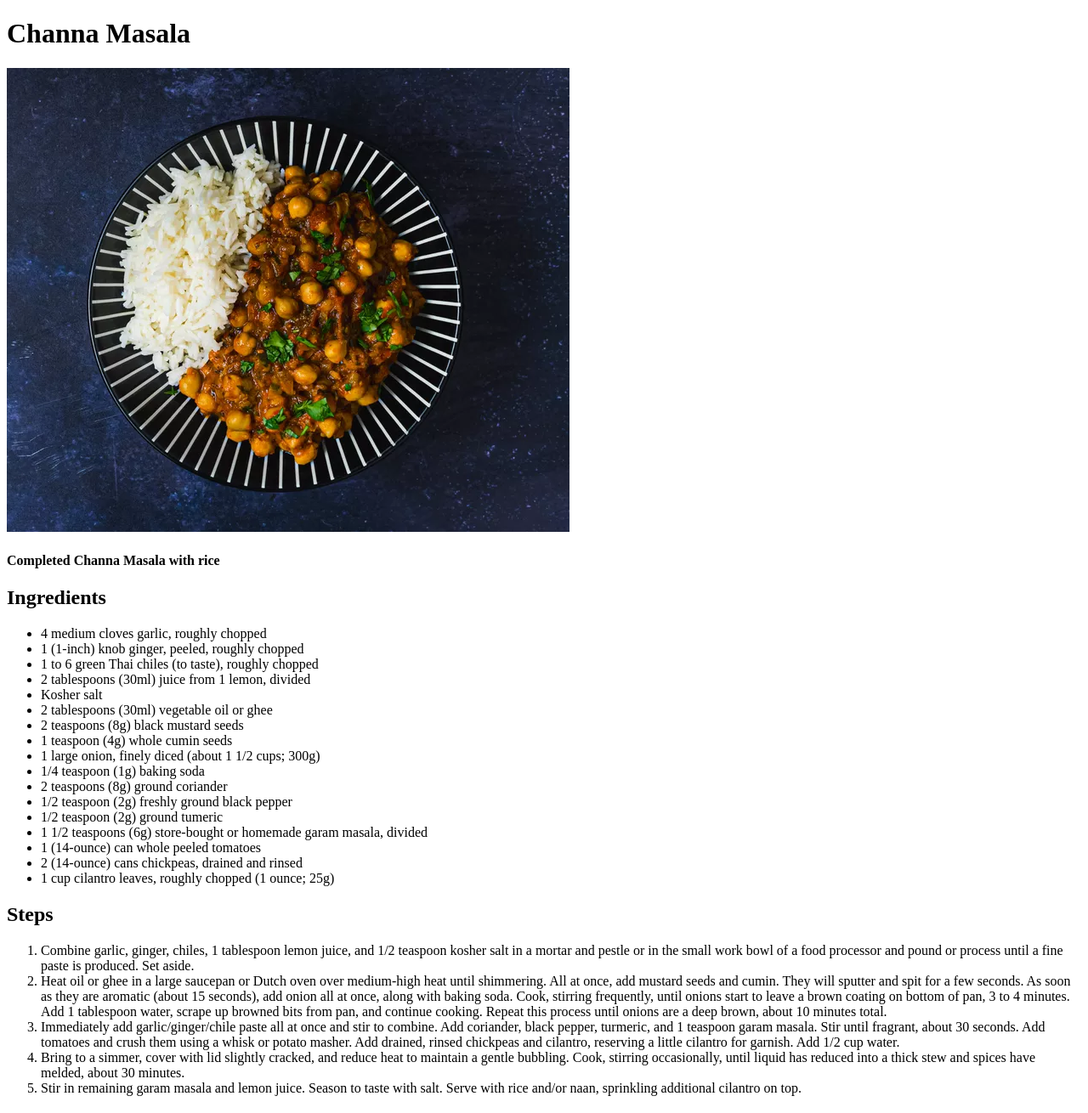
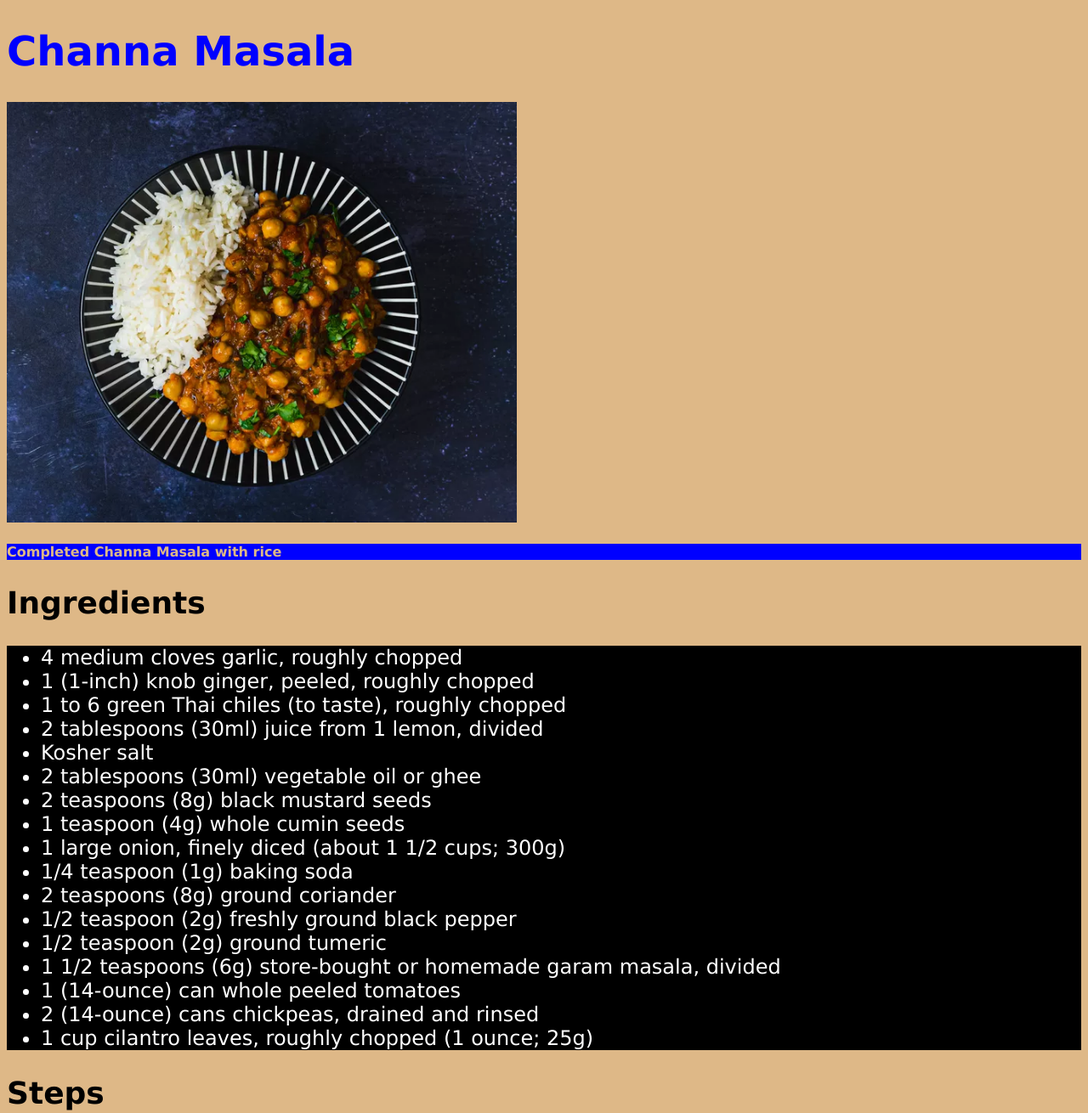
Before and after one commit to tyleroren/odin-recipes, a plain HTML site: page recipes/channamasala.html in a window 1280 px wide. Shown: the top 1310 px of the page at 85% size. Drawn offline with Linux system fonts and the light colour scheme.

Commit message:
Add style.css and classes

```diff
--- a/recipes/channamasala.html
+++ b/recipes/channamasala.html
@@ -5,14 +5,15 @@
     <meta http-equiv="X-UA-Compatible" content="IE=edge">
     <meta name="viewport" content="width=device-width, initial-scale=1.0">
     <title>Odin Recipes - Channa Masala</title>
+    <link rel="stylesheet" href="../style.css">
 </head>
 <body>
-    <h1>Channa Masala</h1>
+    <h1 class="title">Channa Masala</h1>
     <img src="../images/channamasala.png" alt="Completed Channa Masala">
     <h4>Completed Channa Masala with rice</h4>
 
-    <h2>Ingredients</h2>
-    <ul>
+    <h2 class="header">Ingredients</h2>
+    <ul class="ingredient list-item">
         <li>4 medium cloves garlic, roughly chopped</li>
         <li>1 (1-inch) knob ginger, peeled, roughly chopped</li>
         <li>1 to 6 green Thai chiles (to taste), roughly chopped</li>
@@ -32,8 +33,8 @@
         <li>1 cup cilantro leaves, roughly chopped (1 ounce; 25g)</li>
     </ul>
 
-    <h2>Steps</h2>
-    <ol>
+    <h2 class="header">Steps</h2>
+    <ol class="list-item step">
         <li>Combine garlic, ginger, chiles, 1 tablespoon lemon juice, and 1/2 teaspoon kosher salt in a mortar and pestle or in the small work bowl of a food processor and pound or process until a fine paste is produced. Set aside.</li>
         <li>Heat oil or ghee in a large saucepan or Dutch oven over medium-high heat until shimmering. All at once, add mustard seeds and cumin. They will sputter and spit for a few seconds. As soon as they are aromatic (about 15 seconds), add onion all at once, along with baking soda. Cook, stirring frequently, until onions start to leave a brown coating on bottom of pan, 3 to 4 minutes. Add 1 tablespoon water, scrape up browned bits from pan, and continue cooking. Repeat this process until onions are a deep brown, about 10 minutes total.</li>
         <li>Immediately add garlic/ginger/chile paste all at once and stir to combine. Add coriander, black pepper, turmeric, and 1 teaspoon garam masala. Stir until fragrant, about 30 seconds. Add tomatoes and crush them using a whisk or potato masher. Add drained, rinsed chickpeas and cilantro, reserving a little cilantro for garnish. Add 1/2 cup water.</li>
--- /dev/null
+++ b/style.css
@@ -0,0 +1,37 @@
+body {
+    font-family: Verdana, Arial, sans-serif;
+    background-color: burlywood;
+}
+
+img {
+    height: auto;
+    width: 600px;
+}
+
+h4 {
+    background-color: blue;
+    color: burlywood;
+}
+
+.title {
+    font-weight: 800;
+    font-size: 48px;
+    color: blue;
+}
+
+.header {
+    font-size: 36px;
+}
+
+.list-item {
+    font-size: 24px;
+}
+
+.ingredient {
+    background-color: black;
+    color: white;
+}
+
+.step {
+    background-color: grey;
+}
```
Also changed, not shown: index.html (+5 -4 lines), recipes/shakshuka.html (+6 -5 lines), recipes/spaghetti.html (+6 -5 lines).
